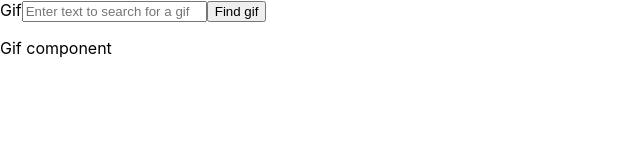
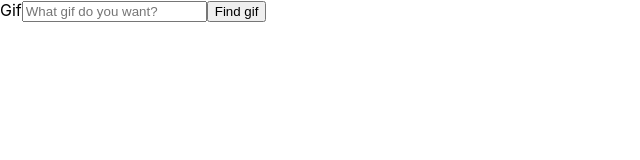
Before and after one commit to pgarbrecht/react-giphy, a React (Create React App) app in the folder giphy-search-app/: page / in a window 1280 px wide. Shown: the top 160 px of the page, without its empty margins (0-640 px from the left). Built offline with nearby package versions, Linux system fonts and the light colour scheme.

Commit message:
search renders a gif

```diff
--- a/giphy-search-app/src/App.js
+++ b/giphy-search-app/src/App.js
@@ -6,12 +6,12 @@ class App extends Component { //create an App component under index.js
   constructor(props) {
     super(props)
     this.state = { //things that change in our app -- gif search terms and URL result
-      baseURL: 'https://api.giphy.com/v1/gifs/search?',
-      apiKey: `api_key=${process.env.REACT_APP_API_KEY}`,
-      query: '&q=',
-      gifName: '',
-      limit: '&limit=10',
-      searchURL: ''
+      baseURL: 'https://api.giphy.com/v1/gifs/search?', //start of url
+      apiKey: `api_key=${process.env.REACT_APP_API_KEY}`, //our unique api key
+      query: '&q=', //used to prefix the search
+      gifName: '', //search from the user
+      limit: '&limit=10', //limits the response to 10 gifs
+      searchURL: '' //where our complete url for this search is stored
     }
   }
 
@@ -23,20 +23,19 @@ class App extends Component { //create an App component under index.js
 
   handleSubmit = (event) => { //this function is for creating a new search URL that serves the gif they requested
     event.preventDefault();
-    this.setState({
+    this.setState({ //this function creates our search url from the various strings needed
       searchURL: this.state.baseURL + this.state.apiKey + this.state.query + this.state.gifName + this.state.limit
     }, () => {
       fetch(this.state.searchURL)
       .then(response => { return response.json() })
       .then(json => this.setState({
-        gif: json,
+        gif: json, //this will be the json we get from search query
         gifName: ''
       }),  (err) => console.log(err))
     })
   }
 
   render() {
-  console.log(this.state.searchURL)
   return (
     <div>
         <form onSubmit={this.handleSubmit} >
@@ -44,7 +43,7 @@ class App extends Component { //create an App component under index.js
           <input
           id="gifName"
           type="text"
-          placeholder="Enter text to search for a gif"
+          placeholder="What gif do you want?"
           value={this.state.gifName}
           onChange={this.handleChange}
           />
@@ -53,7 +52,10 @@ class App extends Component { //create an App component under index.js
           value="Find gif"
           />
         </form>
-        <Gif />
+        { (this.state.gif)
+        ? <Gif gif={this.state.gif} />
+        : ''
+        }
     </div>
   );
   }
--- a/giphy-search-app/src/Gif.js
+++ b/giphy-search-app/src/Gif.js
@@ -2,9 +2,11 @@ import React, { Component } from 'react' //import parent component -- App
 
 class Gif extends Component {
     render() {
+        console.log(this.props.gif.data[0].images.original.url)
       return (
         <div>
-          <p>Gif component</p>
+          <p>Your gifs</p>
+          <img src={this.props.gif.data[0].images.original.url} />
         </div>
       )
     }
```
